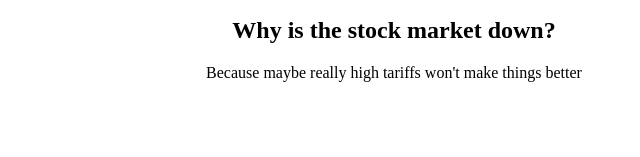
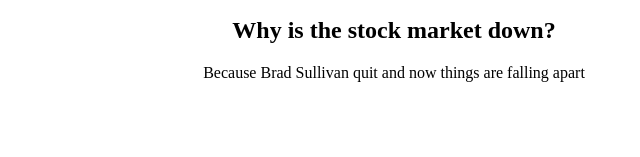
Before and after one commit to paulgmiller/stonks, a plain HTML site: page index.html in a window 1280 px wide. Shown: the part 161-318 px from the top of the page, 246-886 px from the left. Drawn offline with Linux system fonts and the light colour scheme.

Commit message:
Update index.html

```diff
--- a/index.html
+++ b/index.html
@@ -31,6 +31,7 @@
             "Because the cabal of illuminati does not want you to be happy.",
             "Because something blew up in the middle east",
             "Because maybe really high tariffs won't make things better",
+            "Because Brad Sullivan quit and now things are falling apart",
             'Because <a href="https://x.com/i/status/1820355555288056314">hedge funds are unwinding yen carry trades</a>',
         ];
 
```
